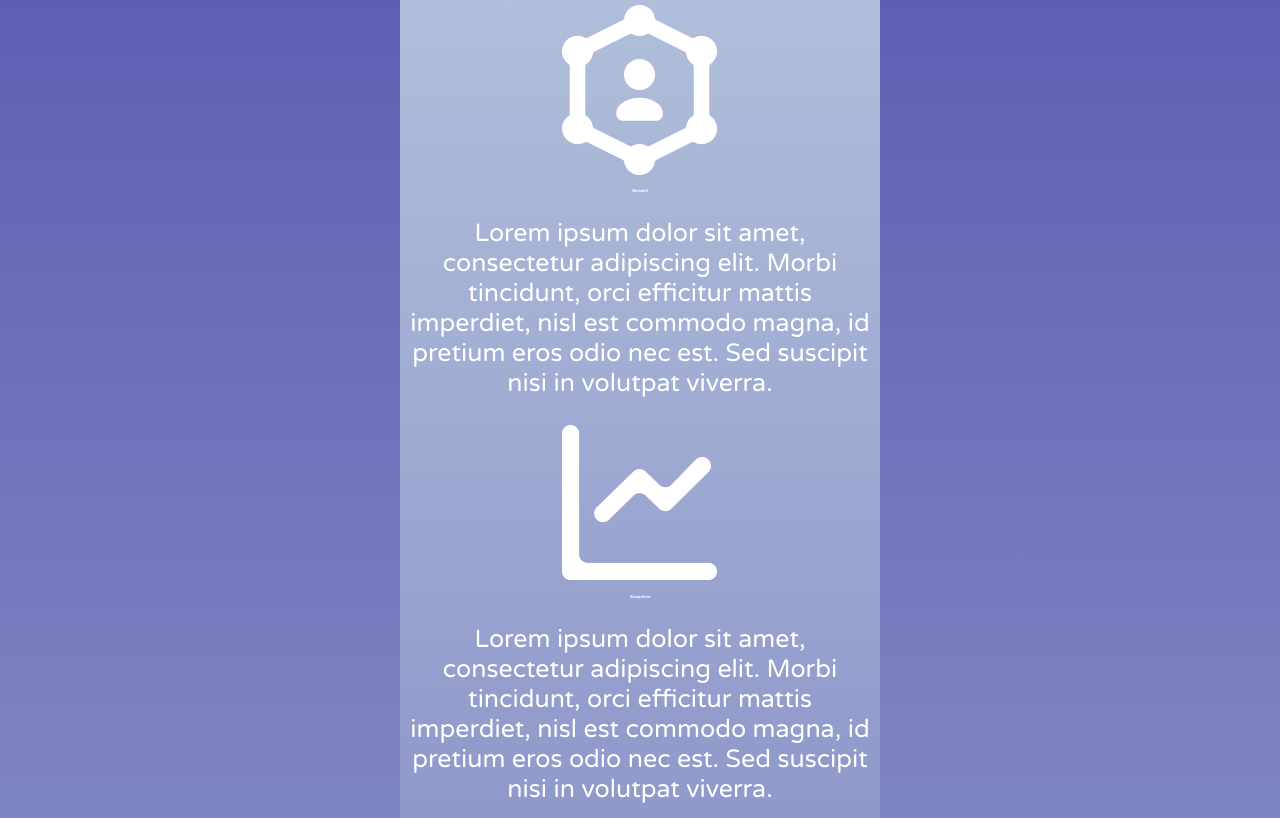
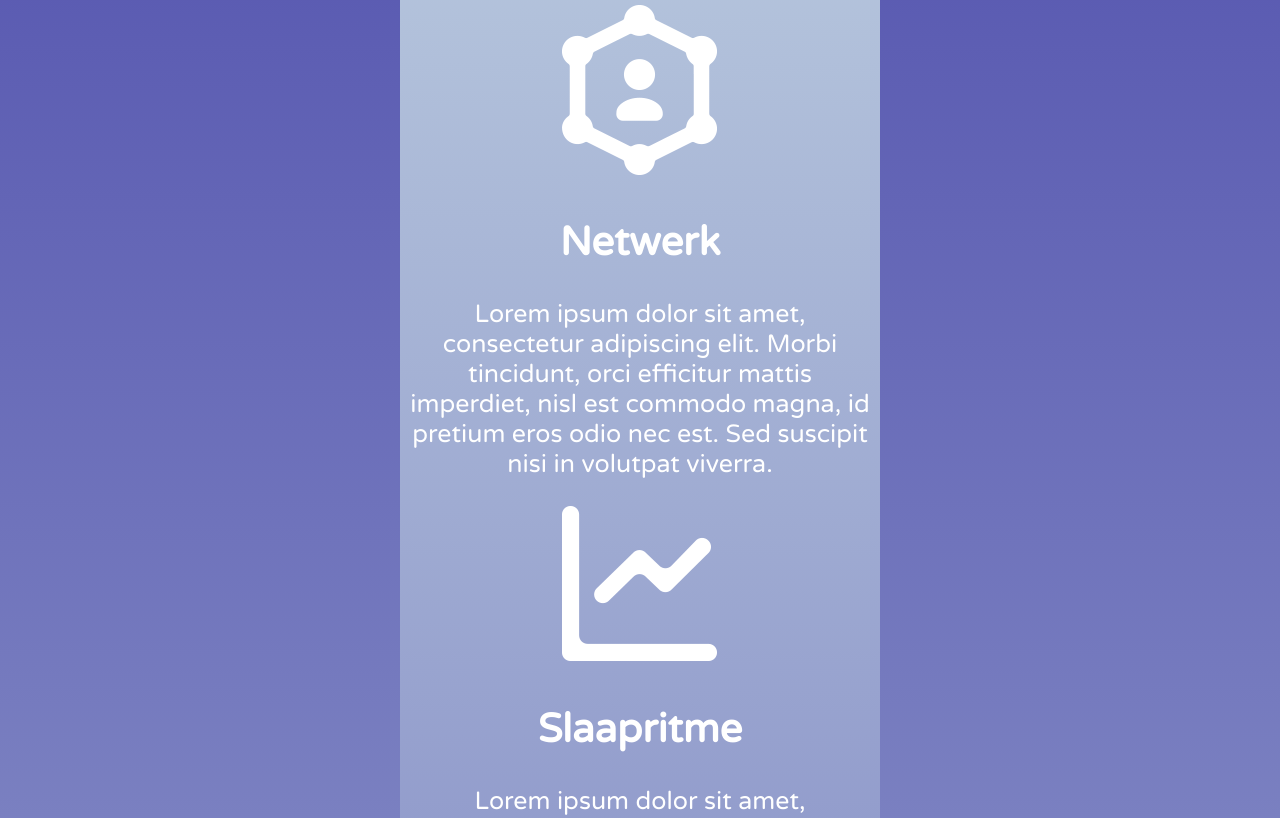
Before and after one commit to RafSchapendonk/website_kissake, a plain HTML site: page index.html in a window 1280 px wide. Shown: the part 1211-2029 px from the top of the page. Drawn offline with Linux system fonts and the light colour scheme.

Commit message:
Update style.css

```diff
--- a/css/style.css
+++ b/css/style.css
@@ -66,7 +66,7 @@ header {
 #productspecs .titel-specs {
 	font-family: 'Varela Round', sans-serif;
 	text-align: center;
-	font-size: 4px;
+	font-size: 40px;
 }
 
 #productspecs .inhoud-specs {
```
